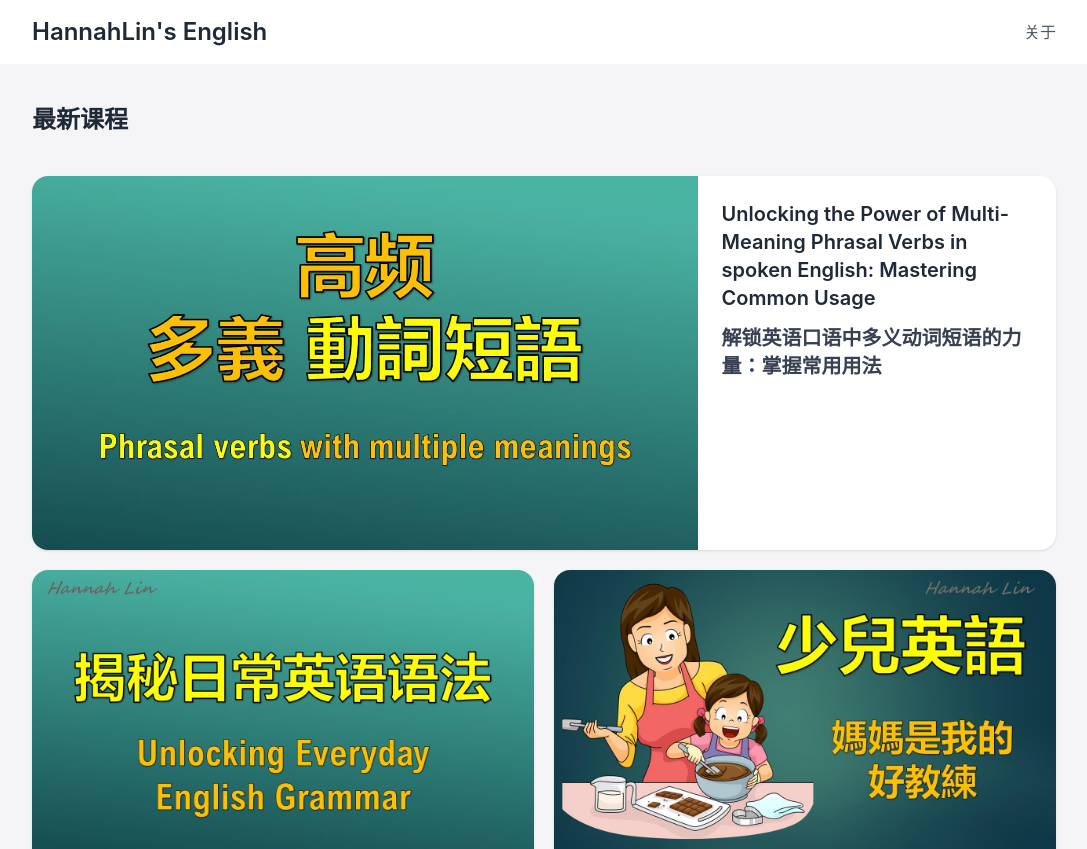
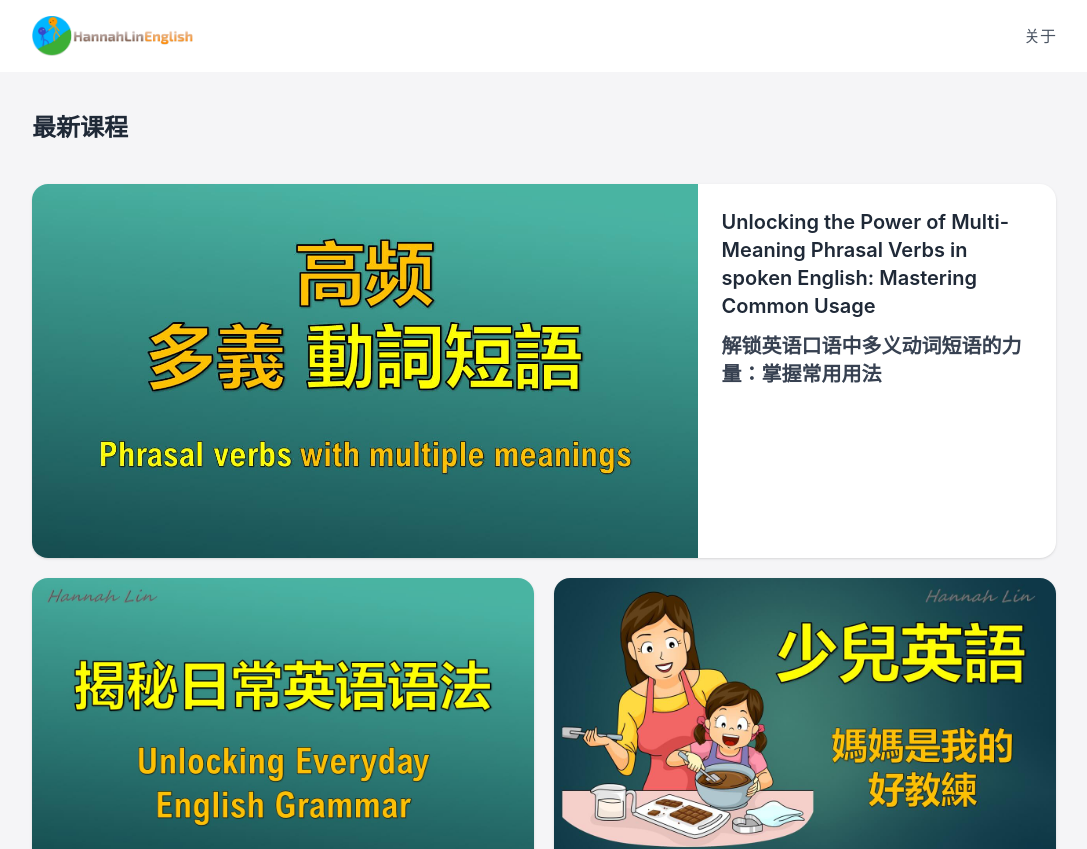
Before and after one commit to QETHAN/lesson_sales, a Next.js app: page / in a window 1280 px wide. Shown: the top 849 px of the page, without its empty margins (96-1183 px from the left). Built offline with nearby package versions, Linux system fonts and the light colour scheme.

Commit message:
Update logo

```diff
--- a/src/components/navbar.js
+++ b/src/components/navbar.js
@@ -4,7 +4,7 @@ export default function Navbar({ children }) {
       <nav className="container lg:max-w-screen-lg mx-auto">
         <div className="flex justify-between items-center">
           <a href="/" className="text-gray-800 text-2xl font-semibold">
-            HannahLin's English
+            <img src="/static/img/logo.png" alt="HannahLin's English" className="h-10" />
           </a>
           <div className="flex items-center space-x-6">
             <a
--- a/src/components/paidLessons.js
+++ b/src/components/paidLessons.js
@@ -7,7 +7,7 @@ export default function PaidLessons() {
       <ul className="flex flex-col sm:flex-row space-y-5 flex-wrap justify-between">
         {data.map((item, index) => {
           if (index === 0) {
-            return <li className="rounded-2xl overflow-hidden bg-white basis-[100%] shadow">
+            return <li key={index} className="rounded-2xl overflow-hidden bg-white basis-[100%] shadow">
             <a
               className="flex flex-col sm:flex-row"
               href={item.link}
@@ -31,7 +31,7 @@ export default function PaidLessons() {
             </a>
           </li>
           } else {
-            return <li className="basis-[calc(50%-10px)] rounded-2xl overflow-hidden bg-white shadow">
+            return <li key={index} className="basis-[calc(50%-10px)] rounded-2xl overflow-hidden bg-white shadow">
             <a
               className="flex flex-col"
               href={item.link}
```
Also changed, not shown: public/static/img/logo.png (added).
